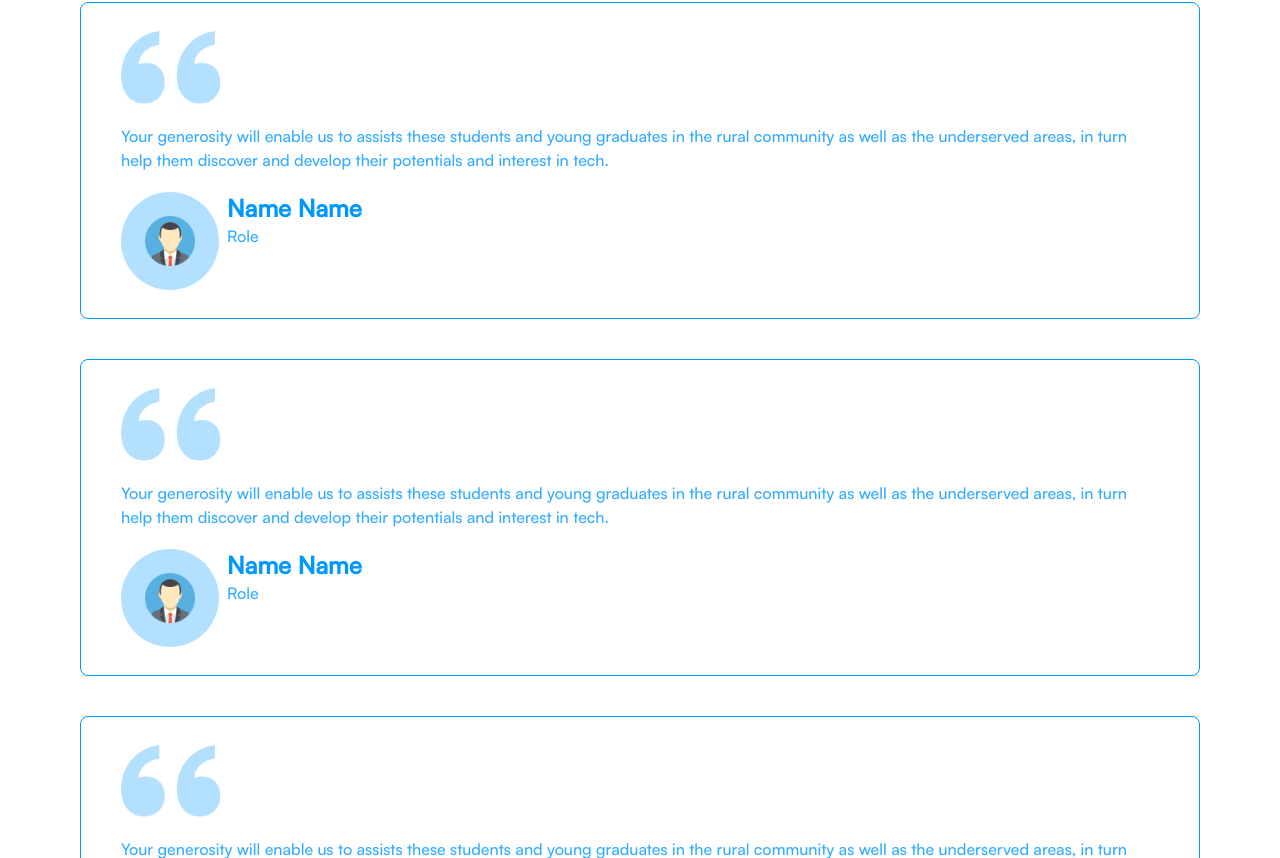
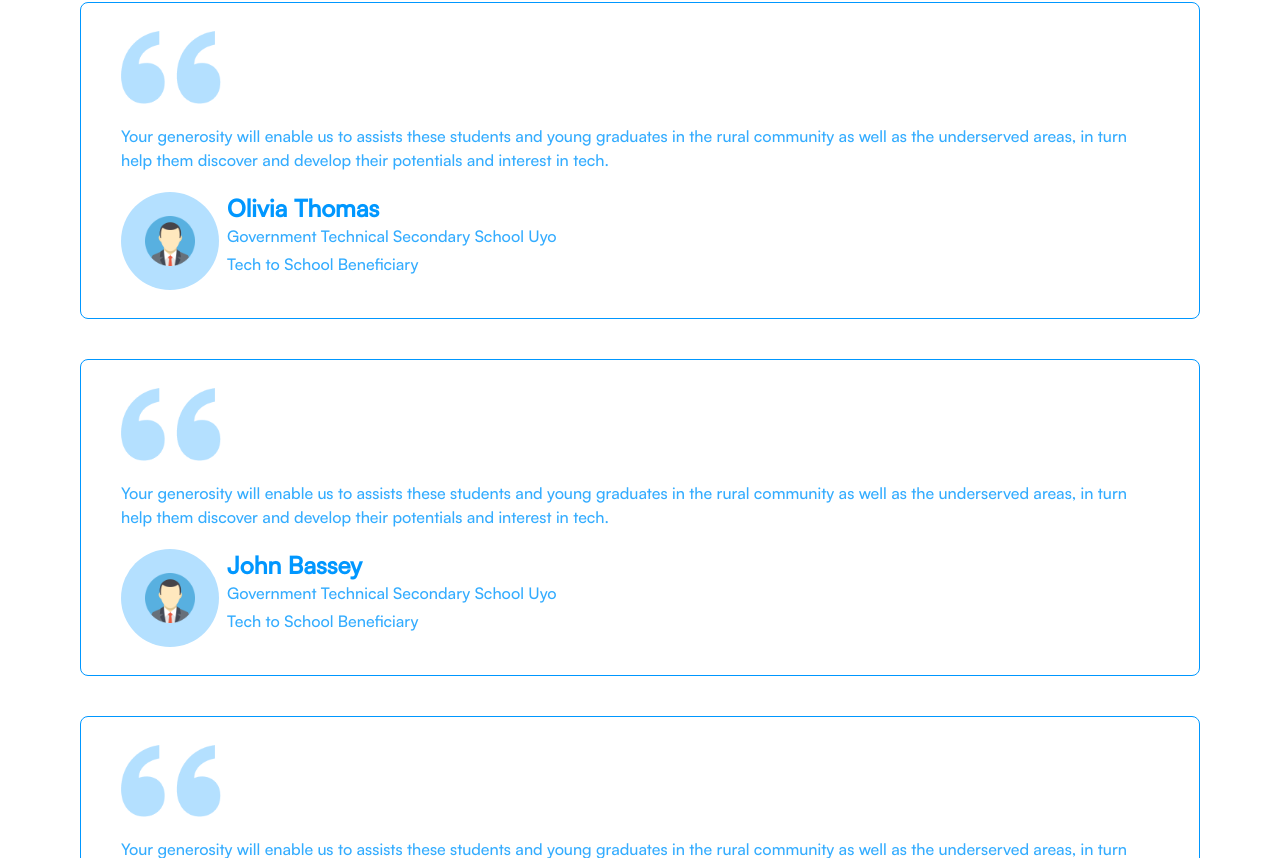
Before and after one commit to Austinobravo/seep, a Next.js app: page /testimonials in a window 1280 px wide. Shown: the part 1202-2060 px from the top of the page. Built offline with nearby package versions, Linux system fonts and the light colour scheme.

Commit message:
Edited testumonials

```diff
--- a/app/(about)/about/_components/AboutHero.tsx
+++ b/app/(about)/about/_components/AboutHero.tsx
@@ -7,7 +7,7 @@ const AboutHero = () => {
       <FadeInSection direction={`up`}>
         <div className='w-full lg:bg-contain bg-cover bg-no-repeat md:bg-right-top bg-center h-[600px] rounded-2xl text-white' style={{backgroundImage: `url(/images/about.png)`}}>
             <div className='bg-gradient-to-r from-[#0097FF] via-transparent to-transparent h-[600px] rounded-2xl flex flex-col md:pl-10 pl-5 justify-center space-y-5'>
-                <h1 className='md:text-6xl text-3xl  leading-relaxed md:w-[600px]'>About Us</h1>
+                <h1 className='md:text-6xl text-3xl leading-relaxed md:w-[600px]'>About Us</h1>
             </div>
         </div>
       </FadeInSection>
--- a/app/(seep)/seep/_components/SeepHero.tsx
+++ b/app/(seep)/seep/_components/SeepHero.tsx
@@ -10,8 +10,8 @@ const SeepHero = () => {
   return (
     <section className='md:px-20 px-10'>
       <FadeInSection direction={`up`}>
-        <div className='w-full bg-cover md:bg-right-top bg-center h-[600px] rounded-2xl text-white' style={{backgroundImage: `url(/images/seep_hero.png)`}}>
-            <div className='bg-gradient-to-r from-[#0097FF] via-transparent to-transparent h-[600px] rounded-2xl flex flex-col md:pl-10 pl-5 md:justify-center justify-end pb-10 md:pb-16 space-y-5'>
+        <div className='lg:bg-contain bg-no-repeat  w-full bg-cover md:bg-right-top bg-center h-[600px] rounded-2xl text-white' style={{backgroundImage: `url(/images/seep_hero.png)`}}>
+            <div className='bg-gradient-to-r from-[#0097FF] via-transparent to-transparent h-[600px] rounded-2xl flex flex-col md:pl-10 pl-5  justify-center space-y-5'>
                 <Image src={`/images/seep_logo.png`} width={100} height={100} alt='seep_logo'/>
                 <h1 className='md:text-4xl text-2xl  leading-relaxed md:w-[600px]'>A Non-Profit program for Student Entrepreneurs.</h1>
                 <p className={`md:w-[600px] md:text-base text-sm  text-gray-200 transition delay-150 duration-700 ease-in-out ${isViewed ? 'translate-y-4' : 'line-clamp-3 '}`}>SEEP is an offshoot of the SEE-Support Center initiative designed to drive innovation and empowerment in the academic environment. The SEEP program is carefully crafted to thread academics and entrepreneurship for a developed and sustainable Nigerian, African and the Global economy. To create global impact, we are committed to Screening, Training, Mentoring, Networking, Empowering and Supervising Student Entrepreneurs in Nigeria.tThe SEEP program is driven in unity with the core drivers of the SEE-Support Center initiative. We are committed to creating a platform to birth and nurture innovative ideas that will greatly impact the global environment.</p>
--- a/app/(testimonials)/testimonials/_components/TestimonialSection.tsx
+++ b/app/(testimonials)/testimonials/_components/TestimonialSection.tsx
@@ -4,21 +4,24 @@ import React from 'react'
 const Testimonials = [
     {
         image: '',
-        name: 'Name Name',
+        name: 'Olivia Thomas',
         paragraph: 'Your generosity will enable us to assists these students and young graduates in the rural community as well as the underserved areas, in turn help them discover and develop their potentials and interest in tech.',
-        role: 'Role'
+        school: 'Government Technical Secondary School Uyo',
+        program: 'Tech to School Beneficiary'
     },
     {
         image: '',
-        name: 'Name Name',
+        name: 'John Bassey',
         paragraph: 'Your generosity will enable us to assists these students and young graduates in the rural community as well as the underserved areas, in turn help them discover and develop their potentials and interest in tech.',
-        role: 'Role'
+        school: 'Government Technical Secondary School Uyo',
+        program: 'Tech to School Beneficiary'
     },
     {
         image: '',
-        name: 'Name Name',
+        name: 'Onome Francis',
         paragraph: 'Your generosity will enable us to assists these students and young graduates in the rural community as well as the underserved areas, in turn help them discover and develop their potentials and interest in tech.',
-        role: 'Role'
+        school: 'Government Technical Secondary School Uyo',
+        program: 'Tech to School Beneficiary'
     },
 ]
 const TestimonialSection = () => {
@@ -43,7 +46,8 @@ const TestimonialSection = () => {
                             </div>
                             <div>
                                 <h2 className='seep-text-color text-2xl font-bold'>{testimonial.name}</h2>
-                                <span>{testimonial.role}</span>
+                                <p className='md:text-base text-sm mb-1'>{testimonial.school}</p>
+                                <p className='md:text-base text-sm'>{testimonial.program}</p>
                             </div>
                         </div>
 
```
Also changed, not shown: app/(seep)/seep/_components/Programs.tsx (line endings or trailing spaces).
